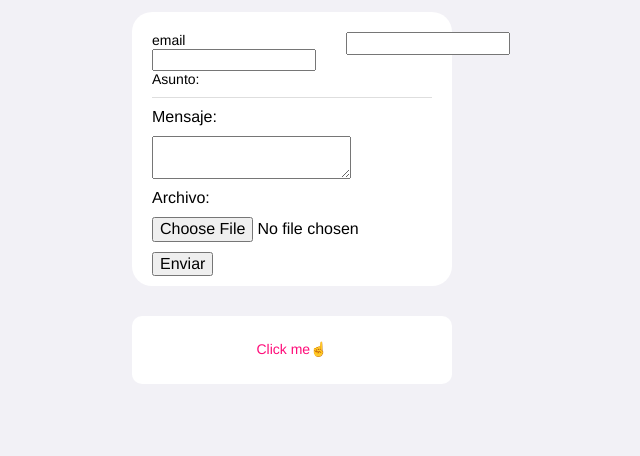
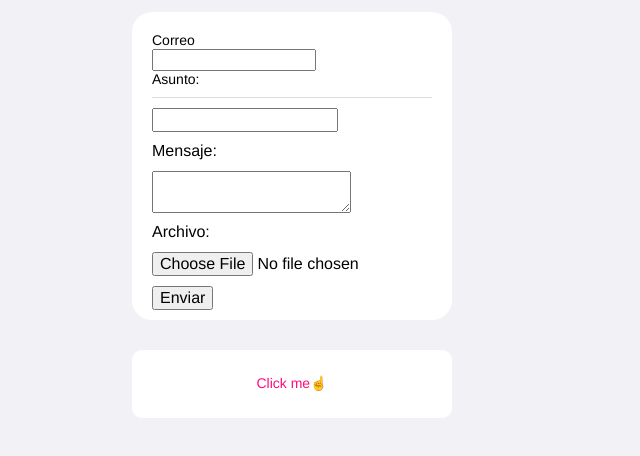
Before and after one commit to fxcx/CV-main, a plain HTML site: page index.html in a window 1280 px wide. Shown: the part 638-1094 px from the top of the page, without its empty margins (348-988 px from the left). Before the commit the page ends 1062 px from the top, so only its background shows below. Drawn offline with Linux system fonts and the light colour scheme; a script that the page names is missing.

Commit message:
detalles

```diff
--- a/index.html
+++ b/index.html
@@ -54,19 +54,19 @@
           <li class="links__link">
             <form id="mi-formulario">
 
-              <li><label for="para">email</label></li>
+              <li><label for="para">Correo</label></li>
               <input type="email" id="para" name="para" required>
 
-              <li><label for="asunto">Asunto:</label></form></il>
+              <li><label for="asunto">Asunto:</label></form></li>
               <input type="text" id="asunto" name="asunto" required>
 
               <li><label for="mensaje">Mensaje:</label></li>
               <textarea id="mensaje" name="mensaje" required></textarea>
 
-              <li><label for="archivo">Archivo:</label></li>
+              <label for="archivo">Archivo:</label>
               <input type="file" id="archivo" name="archivo">
 
-              <li><button type="submit">Enviar</button></li>
+              <button type="submit">Enviar</button>
             </form>
 
         </li>
```
